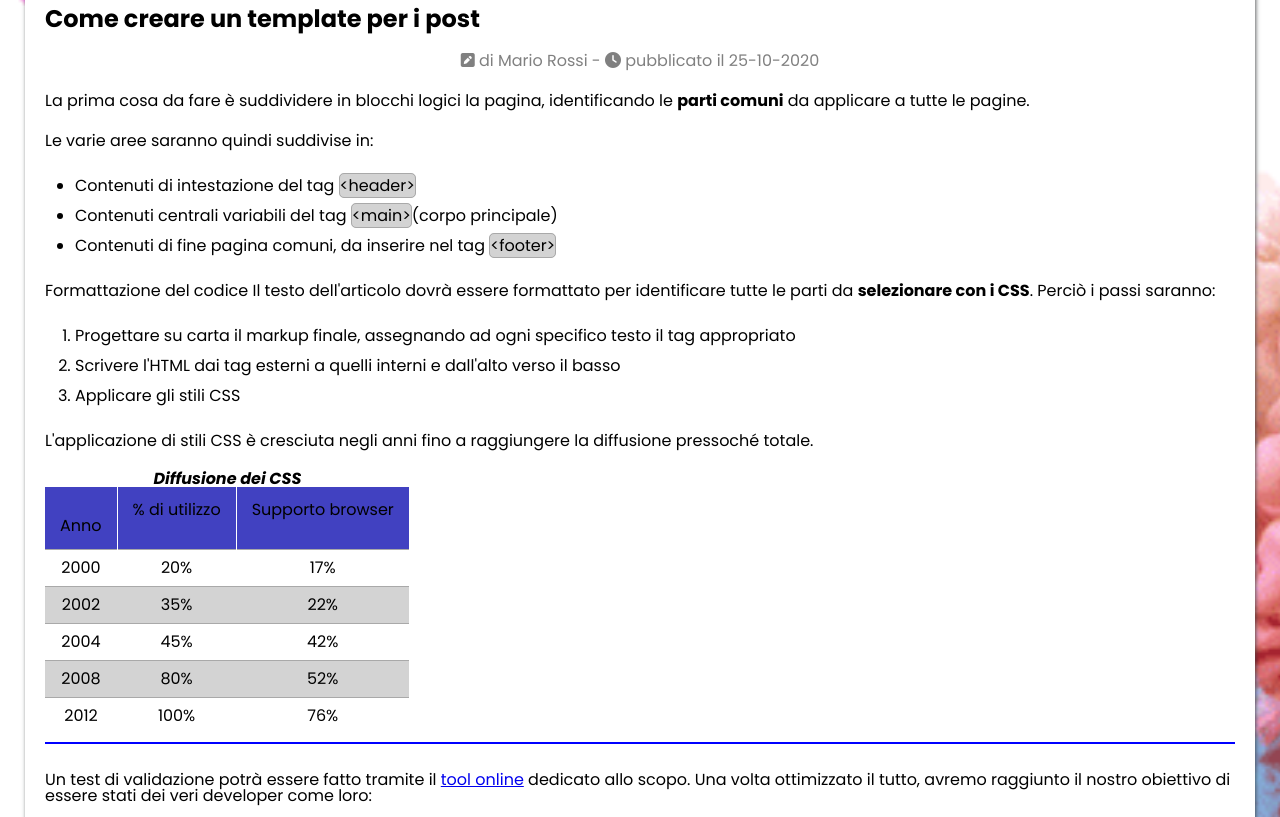
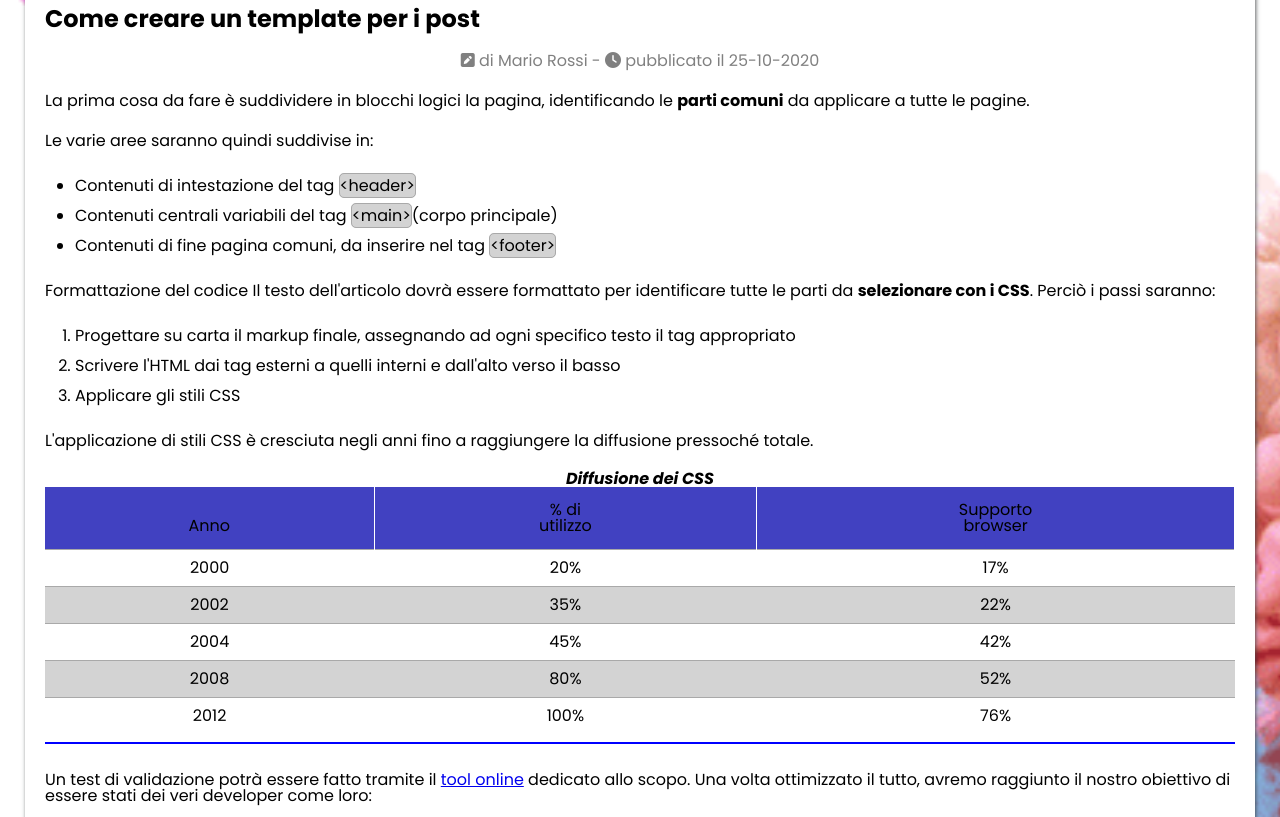
Before and after one commit to MelissaCanu/S1-E4, a plain HTML site: page index.html in a window 1280 px wide. Shown: the part 541-1358 px from the top of the page. Drawn offline with Linux system fonts and the light colour scheme; grey boxes are pictures that could not be loaded.

Commit message:
table aligned

```diff
--- a/assets/css/style.css
+++ b/assets/css/style.css
@@ -117,7 +117,10 @@ iframe {
 }
 
 /* TABELLE */
-
+#table table {
+  width: 100%;
+  margin: 0 auto;
+}
 table caption {
   font-weight: bold;
   font-style: italic;
--- a/index.html
+++ b/index.html
@@ -84,8 +84,8 @@ passi saranno:
             <tr>
               <th><br>
                 Anno</th>
-              <th>% di utilizzo</th>
-              <th>Supporto browser</th>
+              <th>% di <br> utilizzo</th>
+              <th>Supporto <br> browser</th>
             </tr>
           </thead>
 <tbody>
```
